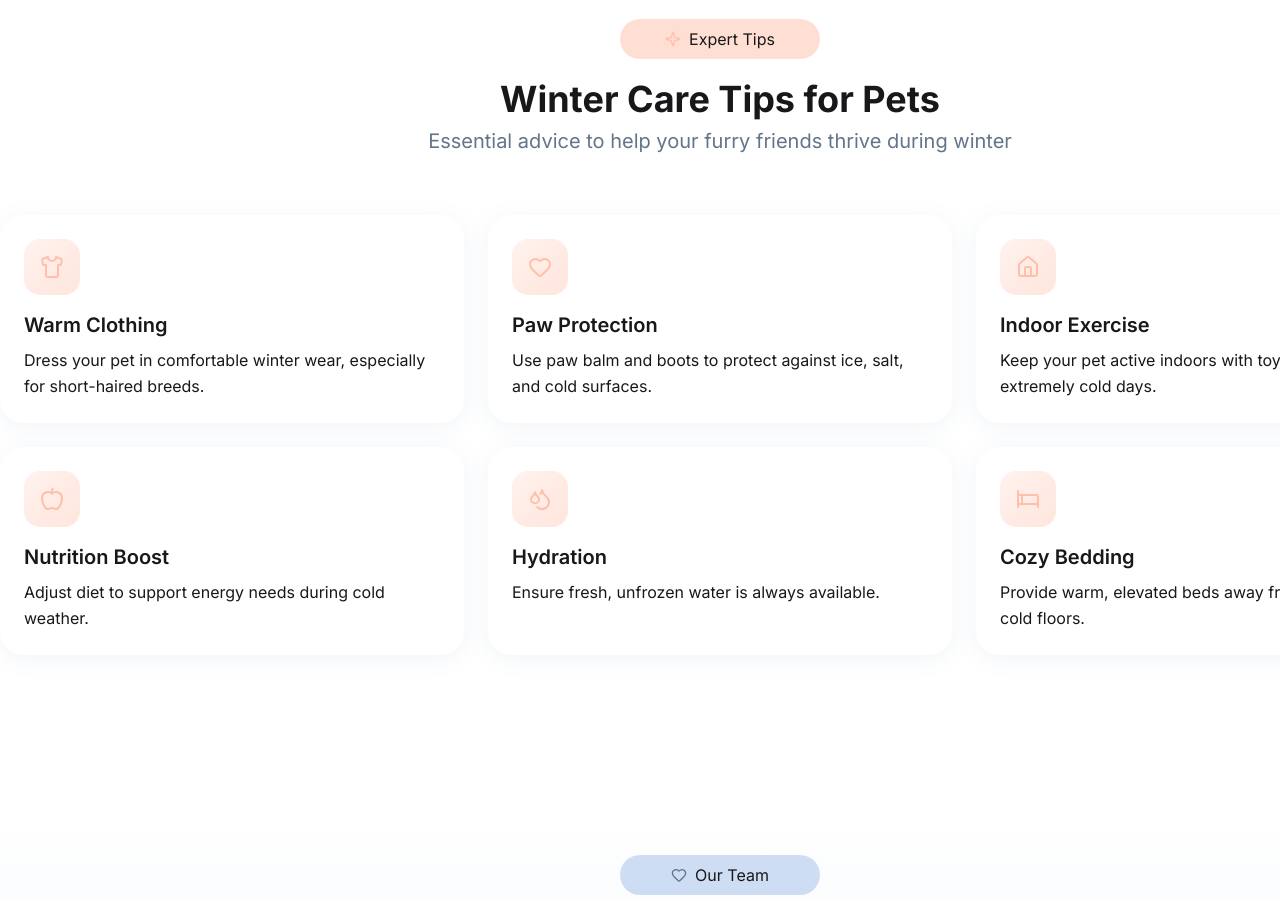
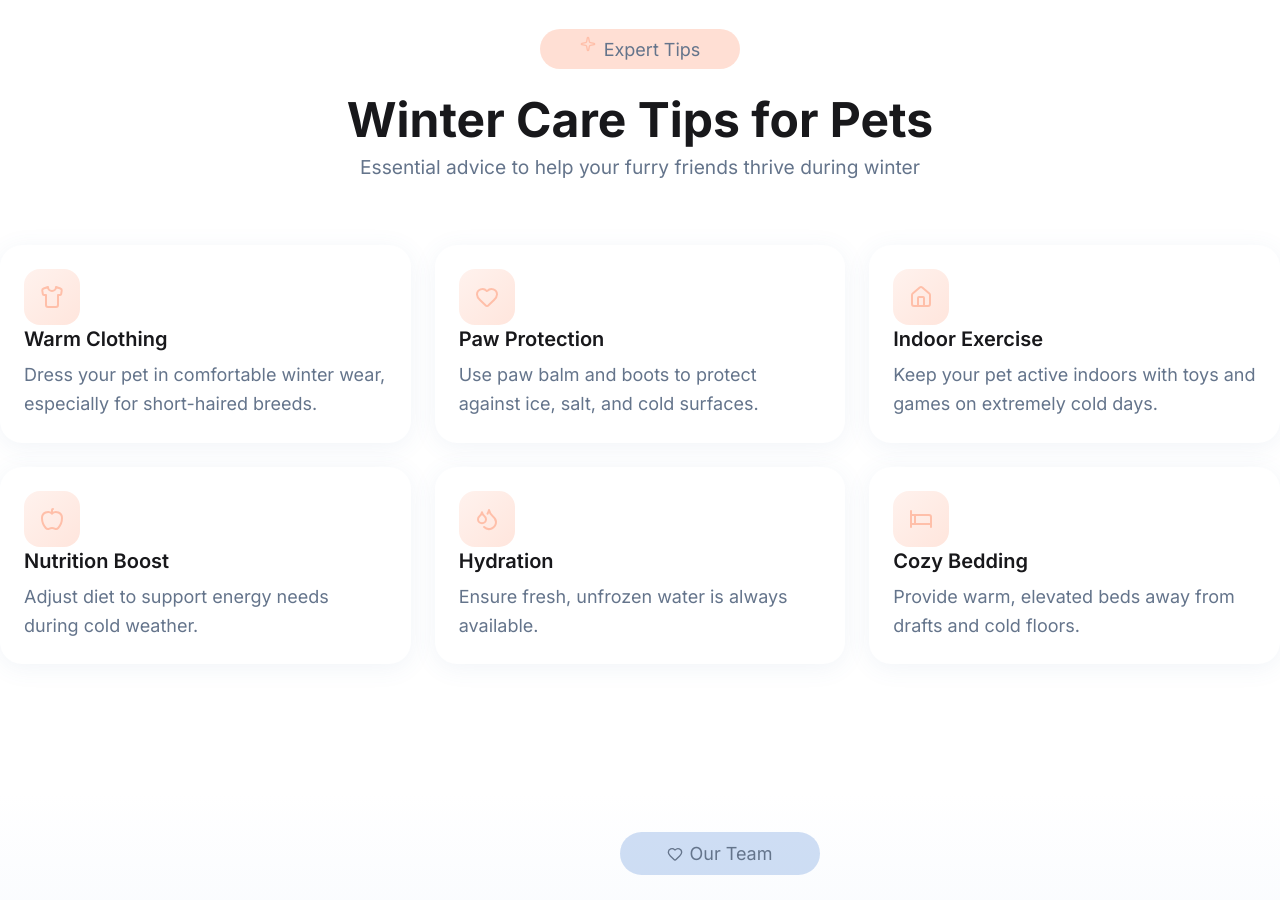
Before and after one commit to Tanvin-Chowdhury/warmpaws-pet-care, a React (Vite) app: page / in a window 1280 px wide. Shown: the part 1880-2780 px from the top of the page. Built offline with nearby package versions, Linux system fonts and the light colour scheme; no server answers.

Commit message:
made responsive

```diff
--- a/src/Components/Footer.jsx
+++ b/src/Components/Footer.jsx
@@ -17,10 +17,10 @@ const Footer = () => {
                     </div>
                     <div>
                         <h3 className="text-2xl font-bold">WarmPaws</h3>
-                        <p className="text-sm text-white/80">Pet Care in Winter</p>
+                        <p className="footer-text text-sm text-white">Pet Care in Winter</p>
                     </div>
                     </div>
-                    <p className="text-white/80 leading-relaxed">
+                    <p className="footer-text text-white/50 leading-relaxed">
                     Professional winter pet care services to keep your beloved companions warm, safe, and healthy all season long.
                     </p>
                 </div>
--- a/src/Layouts/HomeLayout.jsx
+++ b/src/Layouts/HomeLayout.jsx
@@ -4,14 +4,15 @@ import Footer from '../Components/Footer';
 import { Outlet, useNavigation } from 'react-router';
 import { ToastContainer } from 'react-toastify';
 import Loading from '../Pages/Loading';
+import ScrollToTop from '../Components/ScrollToTop';
 
 const HomeLayout = () => {
     const {state} = useNavigation();
     return (
         <div>
+            <ScrollToTop></ScrollToTop>
             <header>
                 <Header></Header>
-
             </header>
 
             <main>
--- a/src/Pages/ExpertTips.jsx
+++ b/src/Pages/ExpertTips.jsx
@@ -5,22 +5,22 @@ const ExpertTips = () => {
 
 
     return (
-        <div className='mx-auto w-[1440px] mt-20 mb-40'>
+        <div className='expert-tips-container'>
             <div>
-                 <div className='mx-auto w-[200px] flex justify-center items-center gap-2 bg-[#FFBFA9]/50 px-4 py-2 rounded-full'>
+                 <div className='expert-badge'>
                     <Sparkle className='size-4 text-[#FFBFA9]'/>
                     <p>Expert Tips</p>
                 </div>
 
-                <div className='text-center mt-5'>
+                <div className='expert-tips-header'>
                     <h1 className='text-4xl font-bold'>Winter Care Tips for Pets</h1>
                     <p className='text-xl text-[#64748b] mt-2'>Essential advice to help your furry friends thrive during winter</p>
                 </div>
             </div>
 
-            <div className='grid grid-cols-1 sm:grid-cols-2 lg:grid-cols-3 gap-6 mt-15'>
+            <div className='expert-tips-grid'>
                 {/* 1st */}
-                <div className="winter-card p-6 space-y-4 hover:scale-105 transition-transform border-none rounded-3xl shadow-sm">
+                <div className="expert-card">
                     <div className="w-14 h-14 rounded-2xl bg-gradient-to-br from-[#FFBFA9]/20 to-[#FFBFA9]/40 flex items-center justify-center">
                         <Shirt className='text-[#FFBFA9]'/>
                     </div>
@@ -32,7 +32,7 @@ const ExpertTips = () => {
                 </div>
 
                 {/* 2nd */}
-                <div className="winter-card p-6 space-y-4 hover:scale-105 transition-transform border-none rounded-3xl shadow-sm">
+                <div className="expert-card">
                     <div className="w-14 h-14 rounded-2xl bg-gradient-to-br from-[#FFBFA9]/20 to-[#FFBFA9]/40 flex items-center justify-center">
                         <Heart className='text-[#FFBFA9]'/>
                     </div>
@@ -44,7 +44,7 @@ const ExpertTips = () => {
                 </div>
 
                 {/* 3rd */}
-                <div className="winter-card p-6 space-y-4 hover:scale-105 transition-transform border-none rounded-3xl shadow-sm">
+                <div className="expert-card">
                     <div className="w-14 h-14 rounded-2xl bg-gradient-to-br from-[#FFBFA9]/20 to-[#FFBFA9]/40 flex items-center justify-center">
                         <House className='text-[#FFBFA9]'/>
                     </div>
@@ -56,7 +56,7 @@ const ExpertTips = () => {
                 </div>
 
                 {/* 4th */}
-                <div className="winter-card p-6 space-y-4 hover:scale-105 transition-transform border-none rounded-3xl shadow-sm">
+                <div className="expert-card">
                     <div className="w-14 h-14 rounded-2xl bg-gradient-to-br from-[#FFBFA9]/20 to-[#FFBFA9]/40 flex items-center justify-center">
                         <Apple className='text-[#FFBFA9]'/>
                     </div>
@@ -68,7 +68,7 @@ const ExpertTips = () => {
                 </div>
 
                 {/* 5th */}
-                <div className="winter-card p-6 space-y-4 hover:scale-105 transition-transform border-none rounded-3xl shadow-sm">
+                <div className="expert-card">
                     <div className="w-14 h-14 rounded-2xl bg-gradient-to-br from-[#FFBFA9]/20 to-[#FFBFA9]/40 flex items-center justify-center">
                         <Droplets className='text-[#FFBFA9]'/>
                     </div>
@@ -80,7 +80,7 @@ const ExpertTips = () => {
                 </div>
 
                 {/* 6th */}
-                <div className="winter-card p-6 space-y-4 hover:scale-105 transition-transform border-none rounded-3xl shadow-sm">
+                <div className="expert-card">
                     <div className="w-14 h-14 rounded-2xl bg-gradient-to-br from-[#FFBFA9]/20 to-[#FFBFA9]/40 flex items-center justify-center">
                         <Bed className='text-[#FFBFA9]'/>
                     </div>
--- a/src/Pages/ExpertVets.jsx
+++ b/src/Pages/ExpertVets.jsx
@@ -3,9 +3,9 @@ import React from 'react';
 
 const ExpertVets = () => {
     return (
-        <div className='mx-auto w-[1440px] mb-32'>
-            <div>
-                 <div className='mx-auto w-[200px] flex justify-center items-center gap-2 bg-[#b0c9ed]/60 py-2 rounded-full'>
+        <div className='expert-vets-container'>
+            <div className='expert-vets-header'>
+                 <div className='expert-vets-badge bg-[#b0c9ed]/60 py-2 rounded-full'>
                     <Heart className='size-4 text-[#64748b]'/>
                     <p>Our Team</p>
                 </div>
@@ -17,11 +17,11 @@ const ExpertVets = () => {
             </div>
 
 
-            <div className='grid grid-cols-1 md:grid-cols-2 lg:grid-cols-4 gap-8 mt-15'>
+            <div className='expert-vets-grid'>
 
                 {/* 1st */}
-                <div className='shadow-sm bg-white rounded-2xl relative group'>
-                    <div className='relative h-56 overflow-hidden rounded-2xl'>
+                <div className='expert-vet-card group'>
+                    <div className='expert-vet-image-wrapper'>
                         <img
                             src="https://i.postimg.cc/T3ffxgCc/Screenshot-2025-11-21-191138.jpg"
                             alt="image"
@@ -30,14 +30,12 @@ const ExpertVets = () => {
                     </div>
 
                     {/* Rating Badge */}
-                    <div className="absolute top-4 right-4">
-                        <div className="flex items-center gap-1.5 px-3 py-1.5 rounded-full bg-white/95 backdrop-blur-sm shadow-md">
-                            <Star className="size-4 fill-[#FFBFA9] text-[#FFBFA9]" />
-                            <span className="text-sm font-semibold text-[#1a202c]">4.9</span>
-                        </div>
+                    <div className="expert-vet-rating">
+                        <Star className="size-4 fill-[#FFBFA9] text-[#FFBFA9]" />
+                        <span className="text-sm font-semibold text-[#1a202c]">4.9</span>
                     </div>
 
-                    <div className="p-6 space-y-4">
+                    <div className="expert-vet-content">
                         <div>
                             <h3 className="text-xl font-semibold text-[#1a202c] mb-2 group-hover:text-[#4A6FA5] transition-colors">
                                 Dr. Emily Chen
--- a/src/Pages/Login.jsx
+++ b/src/Pages/Login.jsx
@@ -47,7 +47,7 @@ const Login = () => {
     }
 
     return (
-         <div className="min-h-screen flex mt-30 justify-center">
+         <div className="flex mt-30 justify-center mb-20">
             <div className="w-full max-w-md">
 
                 {/* Logo */}
--- a/src/Routes/Router.jsx
+++ b/src/Routes/Router.jsx
@@ -19,7 +19,9 @@ const router = createBrowserRouter([
         children:[
             {
                 path: '',
-                element: <HomePage></HomePage>
+                element: <HomePage></HomePage>,
+                loader: () => fetch("/services.json").then(res => res.json()),
+                hydrateFallbackElement: <Loading></Loading>
             },
 
             {
--- a/src/index.css
+++ b/src/index.css
@@ -63,3 +63,424 @@
 .form-f label{
   margin-bottom: 100px;
 }
+
+
+/* new */
+* {
+  box-sizing: border-box;
+  font-family: "Inter", sans-serif;
+}
+
+.nav li {
+  font-size: 18px;
+  font-weight: 500;
+  color: #303d55;
+  padding: 8px 16px;
+  border-radius: 12px;
+}
+
+.nav li:active {
+  background: linear-gradient(to right, #4A6FA5, rgba(74,111,165,0.8));
+  color: white;
+}
+
+.gradient-winter-hero {
+  background: linear-gradient(135deg, #eef6ff 0%, #bfd8ff 50%, #ffbfa9 100%);
+  padding: 60px 20px;
+  text-align: center;
+}
+
+.btn-main {
+  background: linear-gradient(to right, #4A6FA5, rgba(74,111,165,0.9));
+  color: white;
+  padding: 12px 22px;
+  border-radius: 16px;
+  display: inline-flex;
+  align-items: center;
+  gap: 6px;
+  transition: .2s;
+}
+
+.btn-main:hover {
+  opacity: .9;
+}
+
+.expert-vets-container {
+  width: 1440px;
+  margin: 0 auto;
+  margin-bottom: 120px;
+}
+
+/* Section Heading */
+.expert-vets-header {
+  text-align: center;
+  margin-bottom: 40px;
+}
+
+/* Badge */
+.expert-vets-badge {
+  width: 200px;
+  margin: 0 auto;
+  padding: 8px 0;
+  border-radius: 999px;
+  background: rgba(176, 201, 237, 0.6);
+  display: flex;
+  align-items: center;
+  justify-content: center;
+  gap: 6px;
+}
+
+/* Grid Layout */
+.expert-vets-grid {
+  display: grid;
+  gap: 32px;
+  grid-template-columns: repeat(4, 1fr);
+  margin-top: 60px;
+}
+
+/* Card */
+.expert-vet-card {
+  background: white;
+  border-radius: 20px;
+  box-shadow: 0 4px 14px rgba(0,0,0,0.1);
+  overflow: hidden;
+  position: relative;
+  transition: 0.3s ease;
+}
+
+.expert-vet-card:hover img {
+  transform: scale(1.10);
+}
+
+.expert-vet-image-wrapper {
+  height: 230px;
+  overflow: hidden;
+}
+
+.expert-vet-image-wrapper img {
+  width: 100%;
+  height: 100%;
+  object-fit: cover;
+  transition: 0.4s ease-in-out;
+}
+
+/* Rating Badge */
+.expert-vet-rating {
+  position: absolute;
+  top: 14px;
+  right: 14px;
+  background: rgba(255,255,255,0.95);
+  padding: 6px 12px;
+  border-radius: 30px;
+  display: flex;
+  align-items: center;
+  gap: 6px;
+  backdrop-filter: blur(6px);
+  box-shadow: 0 3px 8px rgba(0,0,0,0.15);
+}
+
+.expert-vet-content {
+  padding: 24px;
+}
+
+
+/* Tablets (1024px and smaller) */
+@media (max-width: 1024px) {
+  .expert-vets-container {
+    width: 95%;
+  }
+
+  .expert-vets-grid {
+    grid-template-columns: repeat(2, 1fr);
+  }
+
+  .expert-vet-image-wrapper {
+    height: 200px;
+  }
+}
+
+/* Mobile (768px and smaller) */
+@media (max-width: 768px) {
+  .expert-vets-container {
+    width: 92%;
+  }
+
+  .expert-vets-grid {
+    grid-template-columns: repeat(1, 1fr);
+  }
+
+  .expert-vet-image-wrapper {
+    height: 180px;
+  }
+
+  .expert-vets-header h1 {
+    font-size: 28px;
+  }
+
+  .expert-vets-header p {
+    font-size: 16px;
+  }
+}
+
+/* Small Mobile (480px and below) */
+@media (max-width: 480px) {
+  .expert-vets-container {
+    width: 90%;
+  }
+
+  .expert-vet-rating {
+    padding: 4px 10px;
+  }
+
+  .expert-vet-content {
+    padding: 18px;
+  }
+}
+
+/* Laptop / Tablet Landscape */
+@media (max-width: 1024px) {
+  .grid-responsive {
+    grid-template-columns: repeat(2, 1fr);
+  }
+}
+
+/* Tablet & Mobile */
+@media (max-width: 768px) {
+  .grid-responsive {
+    grid-template-columns: repeat(1, 1fr);
+  }
+}
+
+h1, .title-main {
+  font-size: 42px;
+  font-weight: 700;
+}
+
+h2 {
+  font-size: 32px;
+}
+
+p {
+  font-size: 18px;
+  color: #64748b;
+}
+
+/* Tablet */
+@media (max-width: 768px) {
+  h1, .title-main {
+    font-size: 32px;
+  }
+  h2 {
+    font-size: 26px;
+  }
+  p {
+    font-size: 16px;
+  }
+}
+
+/* Mobile */
+@media (max-width: 480px) {
+  h1, .title-main {
+    font-size: 26px;
+  }
+  h2 {
+    font-size: 22px;
+  }
+  p {
+    font-size: 14px;
+  }
+}
+
+.section {
+  padding: 60px 20px;
+}
+
+@media (max-width: 768px) {
+  .section {
+    padding: 40px 15px;
+  }
+}
+
+@media (max-width: 480px) {
+  .section {
+    padding: 32px 12px;
+  }
+}
+
+.testimonial-card {
+  padding: 22px;
+  background: white;
+  border-radius: 18px;
+  border: 1px solid #4A6FA5/10;
+  transition: .3s ease;
+}
+
+.testimonial-card:hover {
+  transform: translateY(-6px);
+  box-shadow: 0 6px 20px rgba(74,111,165,0.1);
+}
+
+.auth-container {
+  max-width: 480px;
+  margin: 80px auto;
+  padding: 20px;
+}
+
+.auth-container input {
+  width: 100%;
+  padding: 14px;
+  border-radius: 12px;
+  border: 1px solid #ccc;
+}
+
+.auth-container button {
+  width: 100%;
+  padding: 14px;
+  border-radius: 12px;
+  background: #4A6FA5;
+  color: white;
+}
+
+@media (max-width: 480px) {
+  .auth-container {
+    margin: 40px auto;
+    padding: 10px;
+  }
+}
+
+.last-section .buttons {
+  display: flex;
+  gap: 14px;
+  justify-content: center;
+}
+
+/* Mobile */
+@media (max-width: 640px) {
+  .last-section .buttons {
+    flex-direction: column;
+    width: 90%;
+    margin: 0 auto;
+  }
+}
+
+.service-card {
+  border-radius: 20px;
+  padding: 20px;
+  background: #fff;
+  box-shadow: 0 4px 16px rgba(0,0,0,0.06);
+  transition: .3s;
+}
+
+.service-card:hover {
+  transform: translateY(-5px);
+}
+
+
+/* expert */
+/* ---- Expert Tips Responsive ---- */
+
+.expert-tips-container {
+  width: 100%;
+  max-width: 1440px;
+  margin: 5rem auto 8rem auto;
+  padding: 0 1rem;
+}
+
+/* Title Section */
+.expert-tips-header {
+  text-align: center;
+  margin-top: 1.5rem;
+}
+
+.expert-tips-header h1 {
+  font-size: 2.5rem;
+  font-weight: 700;
+}
+
+.expert-tips-header p {
+  font-size: 1.2rem;
+  color: #64748b;
+}
+
+/* Tip Cards Grid */
+.expert-tips-grid {
+  margin-top: 4rem;
+  display: grid;
+  grid-template-columns: 1fr;
+  gap: 1.5rem;
+}
+
+/* Cards */
+.expert-card {
+  padding: 1.5rem;
+  border-radius: 22px;
+  transition: 0.3s ease;
+  background: #ffffff;
+  box-shadow: 0 4px 24px rgba(74, 111, 165, 0.08);
+}
+
+.expert-card:hover {
+  transform: translateY(-4px);
+  box-shadow: 0 8px 32px rgba(74, 111, 165, 0.12);
+}
+
+.expert-card h4 {
+  font-size: 1.25rem;
+  font-weight: 600;
+}
+
+.expert-card p {
+  color: #64748b;
+  line-height: 1.6;
+}
+
+/* Badge */
+.expert-badge {
+  width: 200px;
+  margin: 0 auto;
+  padding: 0.4rem 1rem;
+  background: rgba(255, 191, 169, 0.5);
+  border-radius: 9999px;
+  display: flex;
+  justify-content: center;
+  gap: 0.5rem;
+}
+
+/* ---------- RESPONSIVE RULES ---------- */
+
+/* Tablets (≥ 640px) */
+@media (min-width: 640px) {
+  .expert-tips-header h1 {
+    font-size: 2.8rem;
+  }
+
+  .expert-tips-grid {
+    grid-template-columns: repeat(2, 1fr);
+  }
+}
+
+/* Laptops (≥ 1024px) */
+@media (min-width: 1024px) {
+  .expert-tips-header h1 {
+    font-size: 3rem;
+  }
+
+  .expert-tips-grid {
+    grid-template-columns: repeat(3, 1fr);
+  }
+
+  .expert-tips-container {
+    padding: 0;
+  }
+}
+
+/* Large Screens (≥ 1280px) */
+@media (min-width: 1280px) {
+  .expert-tips-container {
+    max-width: 1440px;
+  }
+}
+
+.footer-text{
+  color: white;
+}
```
Also changed, not shown: src/Components/ScrollToTop.jsx (added, +12 -0 lines), src/Pages/ServicePanel/ServicePanel.jsx (+8 -5 lines), src/Pages/Services.jsx (+7 -3 lines), src/Pages/ShopNow.jsx (+34 -24 lines).
